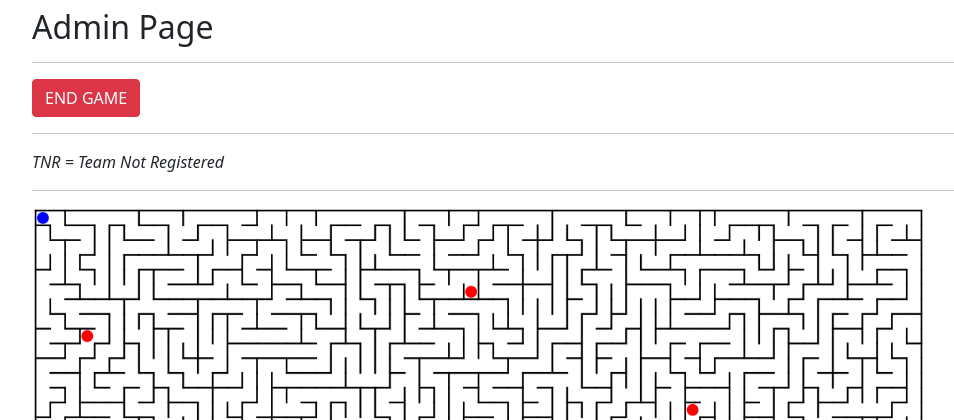
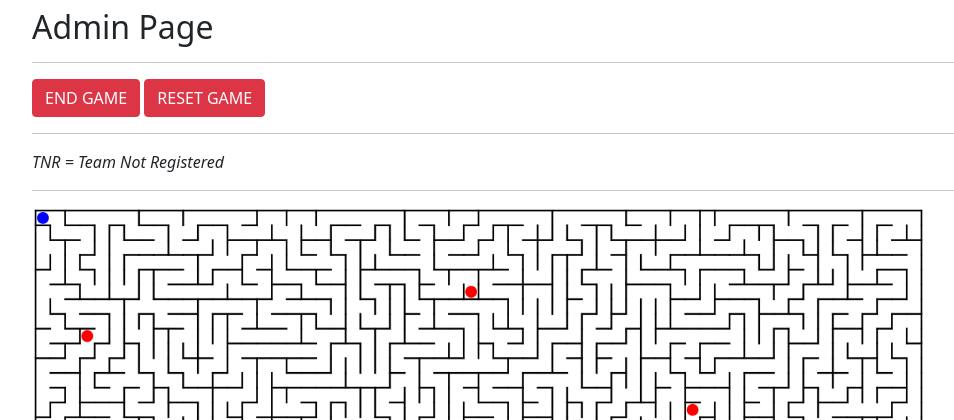
Before and after one commit to ariten/HP_Maze, a Django app: template maze_server/maze/templates/maze/page_admin.html in a window 1280 px wide. Shown: the top 420 px of the page, without its empty margins (50-1004 px from the left). Run offline with Django 3.2, Linux system fonts and the light colour scheme; the template is opened without the code that fills it, so the values that code supplies are empty; parts of the project's set-up code (start-up, migrations or seed data) failed here and were passed over.

Commit message:
adding reset button

```diff
--- a/maze_server/maze/templates/maze/page_admin.html
+++ b/maze_server/maze/templates/maze/page_admin.html
@@ -16,7 +16,7 @@
         <hr>
 
         <button class="btn btn-danger" onclick="endGame()">END GAME</button>
-
+        <button class="btn btn-danger" onclick="reset()">RESET GAME</button>
         <hr>
 
         {% for team in teams %}
```
